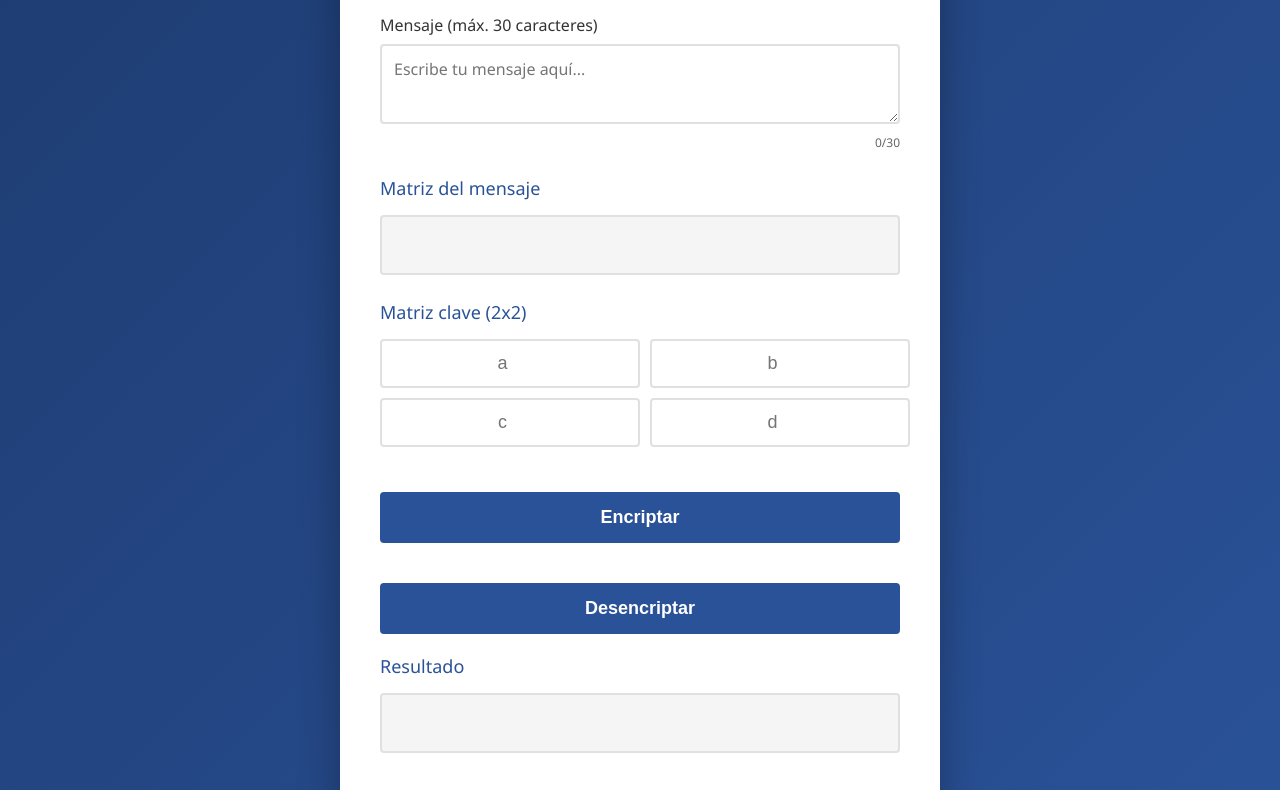
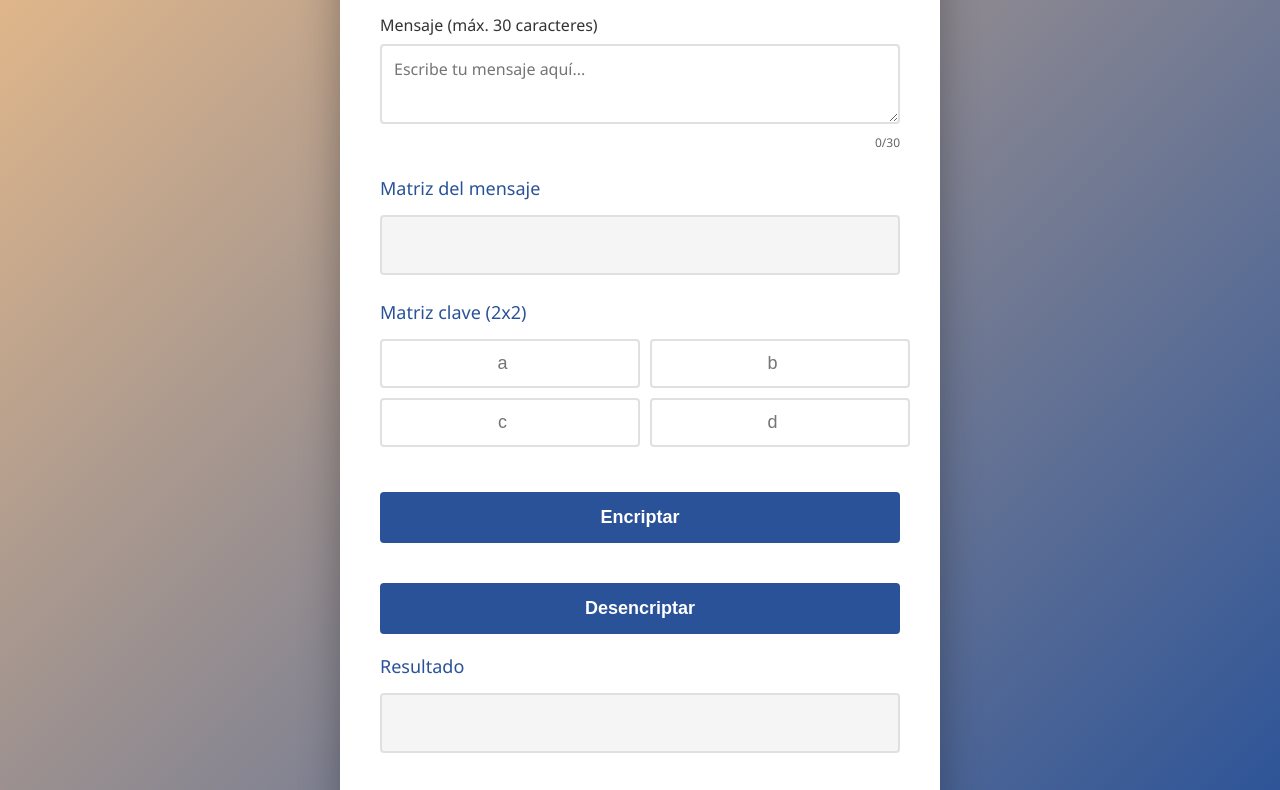
Before and after one commit to ManuelTelloM/equisde, a plain HTML site: page index.html in a window 1280 px wide. Shown: the part 119-909 px from the top of the page. Drawn offline with Linux system fonts and the light colour scheme.

Commit message:
prueba cambio de color

```diff
--- a/estilos.css
+++ b/estilos.css
@@ -6,7 +6,7 @@
 
 body {
     font-family: 'Segoe UI', Tahoma, Geneva, Verdana, sans-serif;
-    background: linear-gradient(135deg, #1e3c72 0%, #2a5298 100%);
+    background: linear-gradient(135deg, #eabc8a 0%, #2a5298 100%);
     min-height: 100vh;
     display: flex;
     justify-content: center;
```
